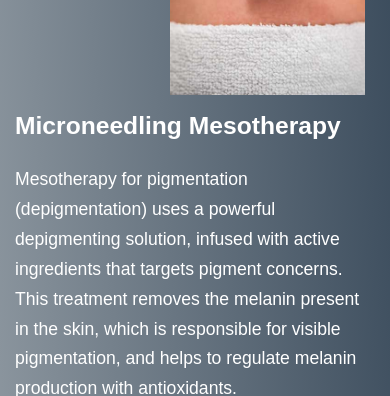
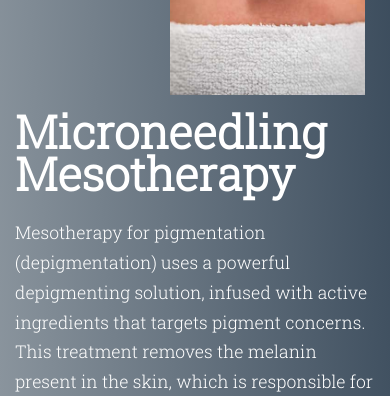
Before and after one commit to Robertas-Viz/beauty-room-ieva, a plain HTML site: page index.html in a window 390 px wide. Shown: the part 1426-1822 px from the top of the page. Drawn offline with nearby package versions, Linux system fonts and the light colour scheme; a script that the page names is missing.

Commit message:
Add files via upload

```diff
--- a/css/style.css
+++ b/css/style.css
@@ -128,7 +128,7 @@ img {
 
 
 body {
-  font-family: 'Montserrat', sans-serif;
+  font-family: 'Roboto Slab', serif;
 
   font-size: 2.2rem;
   /*font-size: 16px;*/
@@ -294,6 +294,14 @@ h3 {
 
 
         @media only screen and (max-width: 576px) {
+
+
+          .text-top-image {
+            line-height: 0.9;
+
+            font-size: 2.6em;
+
+          }
 
           #page-header {
             min-height: 500px;
```
